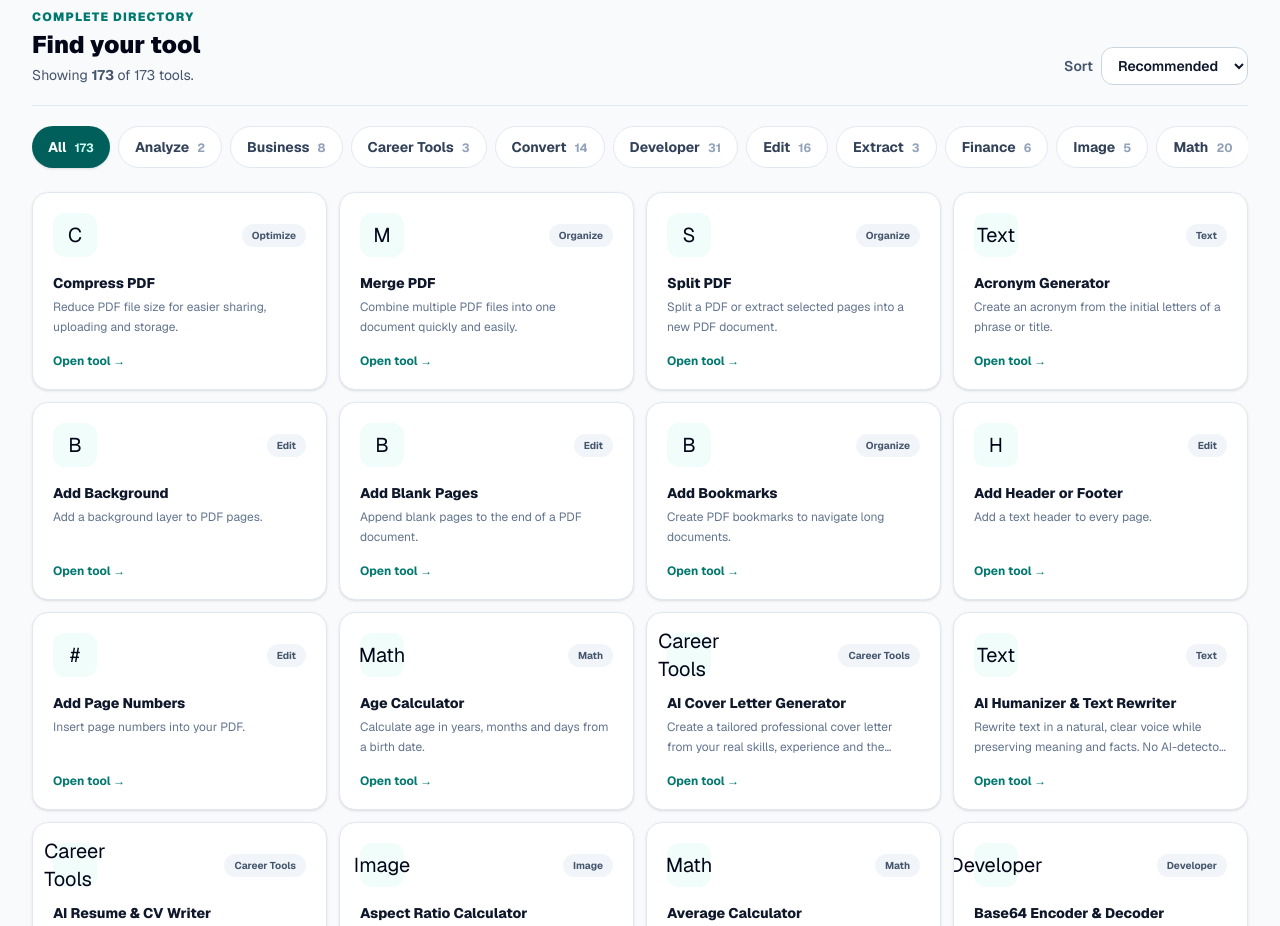
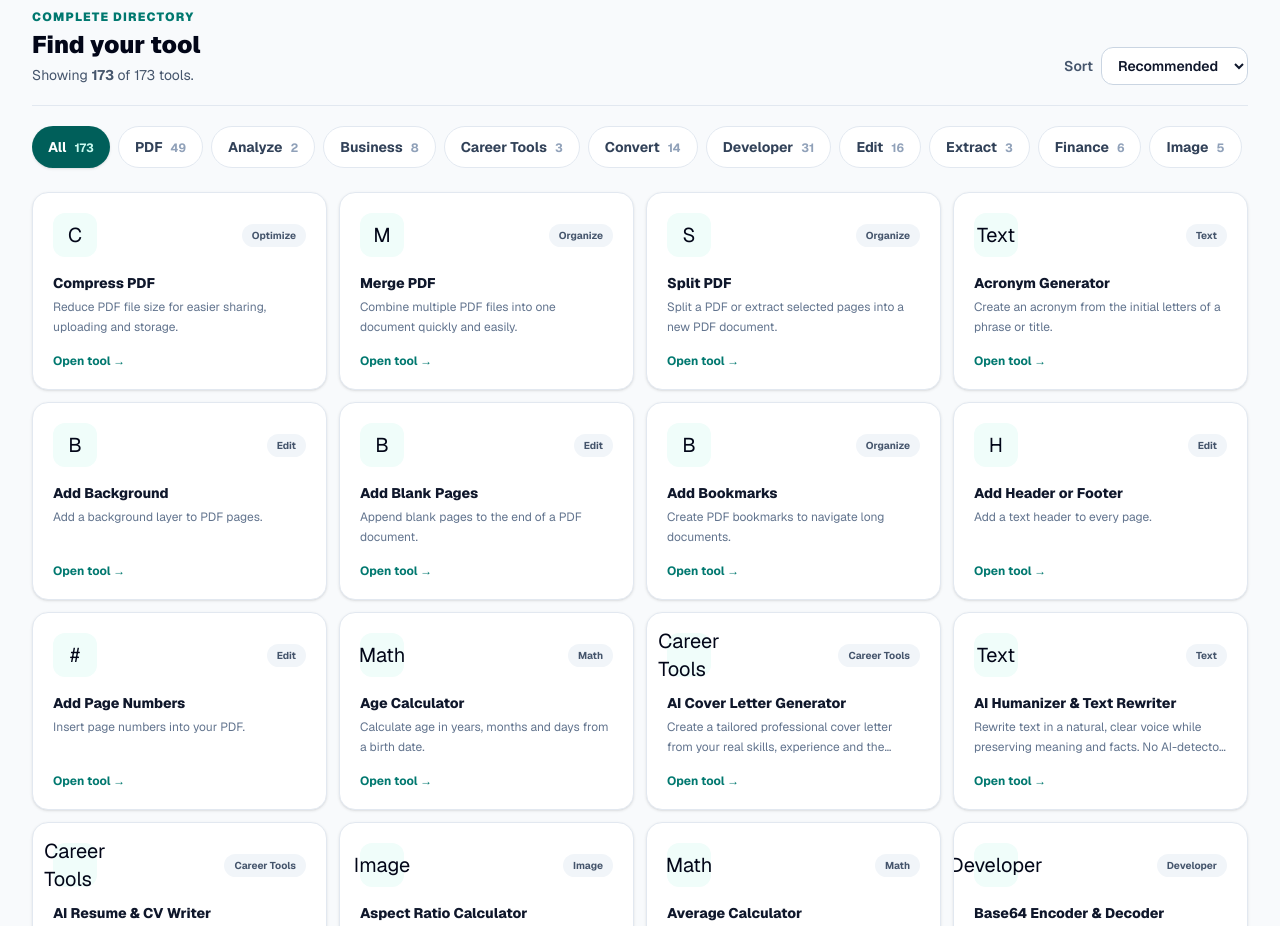
Before and after one commit to pokhrelniroj94-bot/PDFora, a Next.js app in the folder frontend/: page /tools in a window 1280 px wide. Shown: the part 960-1886 px from the top of the page. Built offline with nearby package versions, Linux system fonts and the light colour scheme; no server answers.

Commit message:
Improve Smart Tool Center PDF category filtering

```diff
--- a/frontend/components/SmartToolCenter.tsx
+++ b/frontend/components/SmartToolCenter.tsx
@@ -72,7 +72,14 @@ export function SmartToolCenter() {
   const categories = useMemo(() => {
     const counts = new Map<string, number>();
     allTools.forEach((tool) => counts.set(tool.category, (counts.get(tool.category) ?? 0) + 1));
-    return [{ name: "All", count: allTools.length }, ...Array.from(counts, ([name, count]) => ({ name, count })).sort((a, b) => a.name.localeCompare(b.name))];
+    const pdfCount = allTools.filter((tool) => tool.kind === "pdf").length;
+    return [
+      { name: "All", count: allTools.length },
+      { name: "PDF", count: pdfCount },
+      ...Array.from(counts, ([name, count]) => ({ name, count }))
+        .filter((item) => item.name !== "PDF")
+        .sort((a, b) => a.name.localeCompare(b.name)),
+    ];
   }, []);
 
   const filtered = useMemo(() => {
@@ -87,7 +94,12 @@ export function SmartToolCenter() {
     return result;
   }, [query, category, sort]);
 
-  const popular = popularSlugs.map((slug) => allTools.find((tool) => tool.slug === slug)).filter((tool) => tool && (category === "All" || tool.category === category));
+  const popular = popularSlugs
+    .map((slug) => allTools.find((tool) => tool.slug === slug))
+    .filter((tool) => tool && (
+      category === "All" ||
+      (category === "PDF" ? tool.kind === "pdf" : tool.category === category)
+    ));
 
   function chooseTask(task: string) {
     setQuery(task);
```
